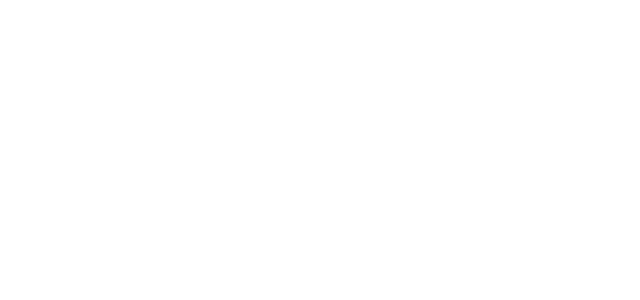
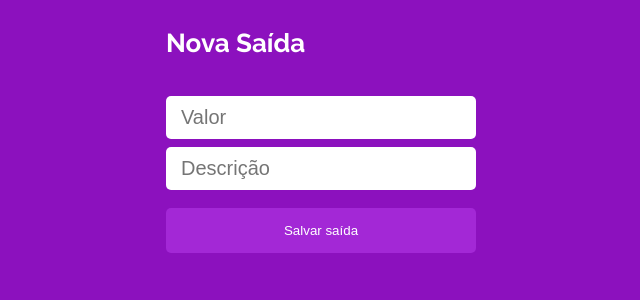
Before and after one commit to gsnorberto/projeto14-mywallet-front, a React (Create React App) app: page /nova-saida in a window 1280 px wide. Shown: the top 300 px of the page, without its empty margins (319-959 px from the left). Built offline with nearby package versions, Linux system fonts and the light colour scheme; a web font is replaced by a local one.

Commit message:
style: Tela de nova saída

```diff
--- a/src/pages/NewInput/index.js
+++ b/src/pages/NewInput/index.js
@@ -1,14 +1,18 @@
-import { NewInputArea, Container, Title, Input, Button } from "./styles"
+import { NewInputArea, Form, Title, Input, Button } from "./styles"
 
 export default () => {
+    const addNewInput = (e) => {
+        e.preventDefault()
+    }
+
     return (
         <NewInputArea>
-            <Container>
+            <Form onSubmit={addNewInput}>
                 <Title>Nova Entrada</Title>
                 <Input placeholder="Valor" />
                 <Input placeholder="Descrição" />
-                <Button>Salvar entrada</Button>
-            </Container>
+                <Button type="submit">Salvar entrada</Button>
+            </Form>
         </NewInputArea>
     )
 }
--- a/src/pages/NewInput/styles.js
+++ b/src/pages/NewInput/styles.js
@@ -5,7 +5,7 @@ export const NewInputArea = styled.div`
     background-color: #8C11BE;
     height: 100vh;
 `
-export const Container = styled.div`
+export const Form = styled.form`
     margin: 0 auto;
     max-width: 330px;
     padding: 10px;
--- a/src/pages/NewOutput/index.js
+++ b/src/pages/NewOutput/index.js
@@ -1,9 +1,19 @@
-import { NewOutputArea } from "./styles"
+import { NewOutputArea, Form, Title, Input, Button } from "./styles"
 
 export default () => {
+    const addNewOutput = (e) => {
+        e.preventDefault()
+        console.log("easdf");
+    }
+
     return (
         <NewOutputArea>
-
+            <Form onSubmit={addNewOutput}>
+                <Title>Nova Saída</Title>
+                <Input placeholder="Valor" />
+                <Input placeholder="Descrição" />
+                <Button type="submit">Salvar saída</Button>
+            </Form>
         </NewOutputArea>
     )
 }
--- a/src/pages/NewOutput/styles.js
+++ b/src/pages/NewOutput/styles.js
@@ -1,5 +1,45 @@
 import styled from "styled-components";
 
 export const NewOutputArea = styled.div`
+    font-family: 'Raleway', sans-serif;
+    background-color: #8C11BE;
+    height: 100vh;
+`
+export const Form = styled.form`
+    margin: 0 auto;
+    max-width: 330px;
+    padding: 10px;
+    display: flex;
+    flex-direction: column;
+    justify-content: center;
+`
+export const Title = styled.div`
+    font-size: 26px;
+    font-weight: 700;
+    margin-top: 20px;
+    margin-bottom: 40px;
+    color: #FFFFFF;
+`
+export const Input = styled.input`
+    border: 0;
+    width: 100%;
+    padding: 10px 15px;
+    font-size: 20px;
+    border-radius: 5px;
+    outline: 0;
+    margin-bottom: 8px;
+`
+export const Button = styled.button`
+    width: 100%;
+    color: #FFFFFF;
+    background-color: #A328D6;
+    border-radius: 5px;
+    border: 0;
+    height: 45px;
+    margin-top: 10px;
+    cursor: pointer;
 
+    &:hover{
+        opacity: 0.9;
+    }
 `
```
